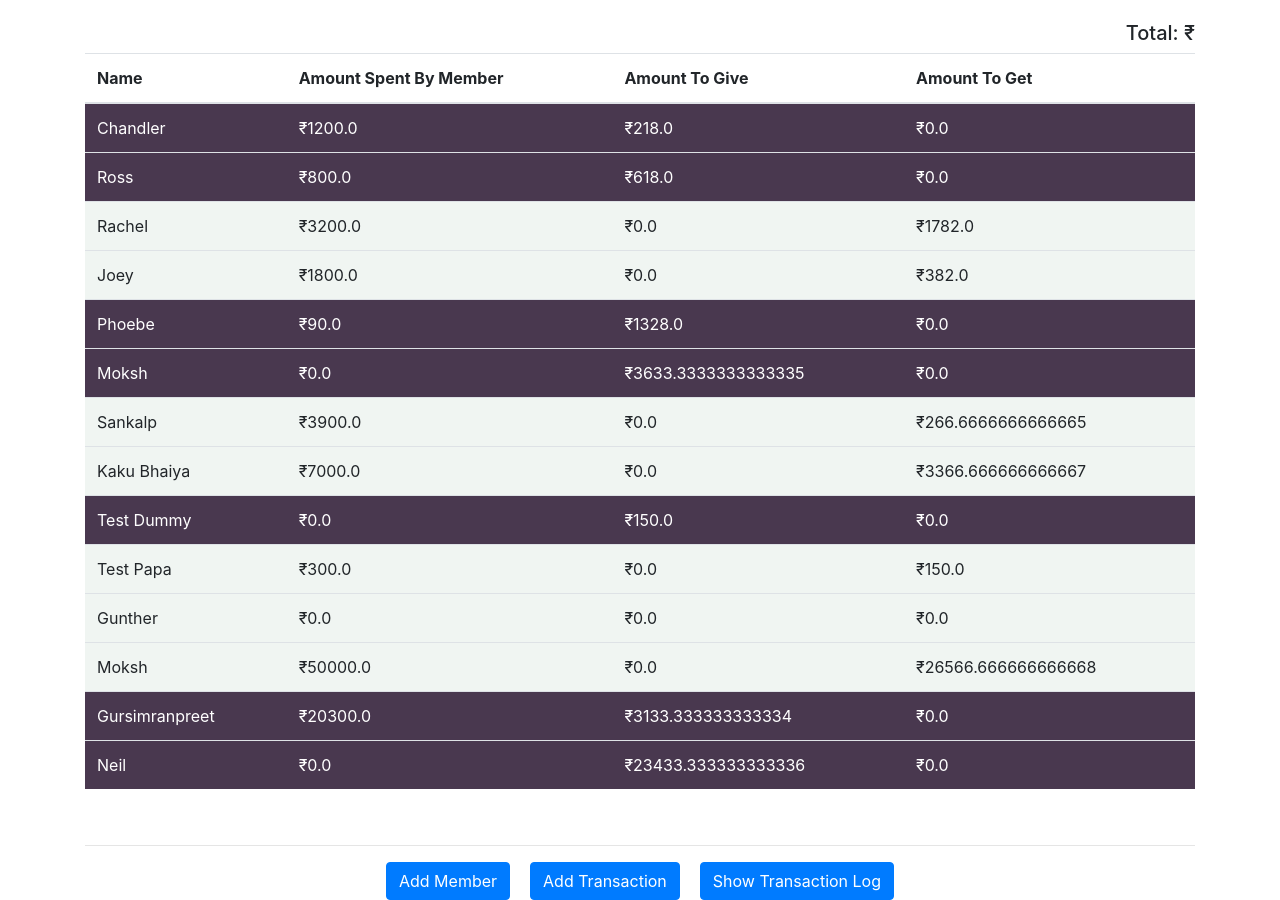
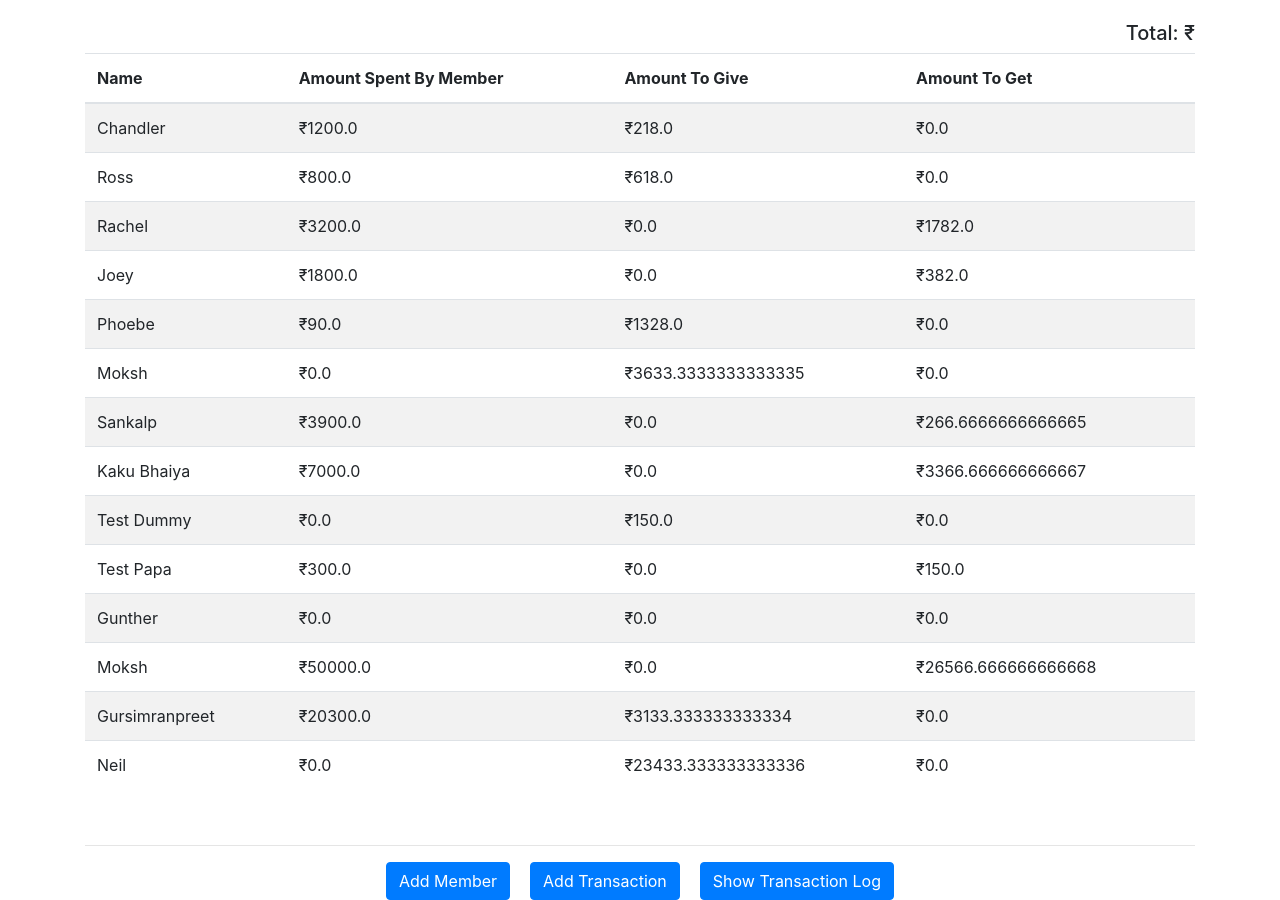
Before and after one commit to mokshsharma089/Shera, a Django app: template templates/group.html in a window 1280 px wide. Run offline with Django 3.2, Linux system fonts and the light colour scheme; the template is opened without the code that fills it: values that come from a table or form of the project are taken from there, others are empty; data comes from the database, SQL or seed files in the repository; both versions use the stored data as it was after the commit; some libraries are stand-ins or nearby versions.

Commit message:
colored tables not good

```diff
--- a/templates/group.html
+++ b/templates/group.html
@@ -11,7 +11,7 @@ align-items: center;margin-top:20px'>
 <h5>Total: ₹{{total}}</h5>
 </div>
 {% if members %}
-    <table class="table">
+    <table class="table table-striped">
         <thead>
             <tr>
             <th>Name</th>
@@ -23,14 +23,14 @@ align-items: center;margin-top:20px'>
         <tbody>
             {% for m in members %}
             {% if m.delta > 0 %}
-            <tr style="background-color:#49384f;color:white">
+            <tr>
                 <td>{{m.name|title}}</td>
                 <td>₹{{m.amount_spent}}</td>
                 <td>₹{{m.delta}}</td>
                 <td>₹0.0</td>
             </tr>
             {% else %}
-            <tr style="background-color:#f0f5f2;">
+            <tr>
                 <td>{{m.name|title}}</td>
                 <td>₹{{m.amount_spent}}</td>
                 <td>₹0.0</td>
```
Also changed, not shown: db.sqlite3.
